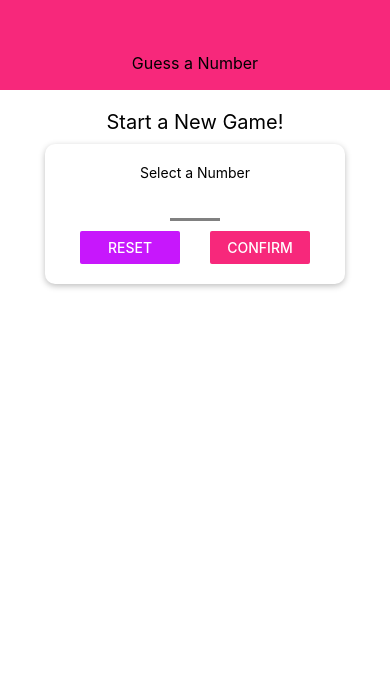
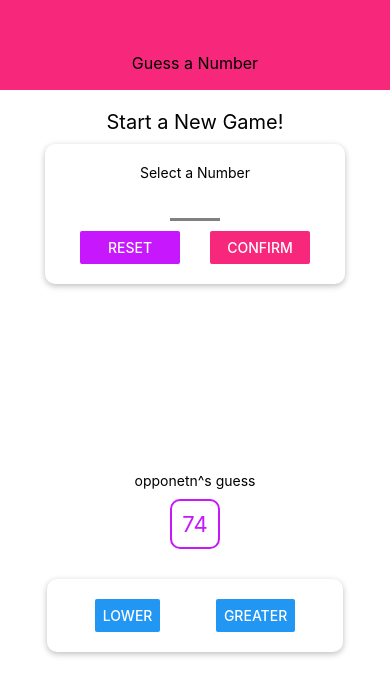
Before and after one commit to farukersoy/rn-guessApp, a React Native app: screen / in a window 390 px wide. Shown: the top 696 px of the page. Built offline with nearby package versions, Linux system fonts and the light colour scheme.

Commit message:
test commit

```diff
--- a/App.js
+++ b/App.js
@@ -1,15 +1,23 @@
-import React from 'react';
+import React, { useState } from 'react';
 import { StyleSheet, View } from 'react-native';
 
 //import components
 import Header from './components/Header';
 import StartGameScreen from './screens/StartGameScreen';
+import GameScreen from './screens/GameScreen';
 
 export default function App() {
+  const [userNumber, setUserNumber] = useState();
+
+  const startGameHandler = (selectedNumber) => {
+    setUserNumber(selectedNumber);
+  }
+
   return (
     <View style={styles.screen}>
       <Header title="Guess a Number" />
       <StartGameScreen />
+      <GameScreen />
     </View>
   );
 }
--- /dev/null
+++ b/components/NumberContainer.js
@@ -0,0 +1,30 @@
+import React from 'react';
+import { View, Text, StyleSheet } from 'react-native';
+
+import Colors from '../constants/colors';
+
+const NumberContainer = props => {
+    return (
+        <View style={styles.container} >
+            <Text style={styles.number} >{props.children}</Text>
+        </View>
+    )
+};
+
+const styles = StyleSheet.create({
+    container: {
+        borderWidth: 2,
+        borderColor: Colors.accent,
+        padding: 10,
+        borderRadius: 10,
+        marginVertical: 10,
+        alignItems: 'center',
+        justifyContent: 'center'
+    },
+    number: {
+        color: Colors.accent,
+        fontSize: 22
+    }
+});
+
+export default NumberContainer;
--- /dev/null
+++ b/screens/GameScreen.js
@@ -0,0 +1,50 @@
+import React, { useState } from 'react';
+import { View, Text, StyleSheet, Button } from 'react-native';
+
+import NumberContainer from '../components/NumberContainer';
+import Card from '../components/Card';
+
+const generateRandomBetween = (min, max, exclude) => {
+    min = Math.ceil(min);
+    max = Math.floor(max);
+    const rndNmb = Math.floor(Math.random() * (max - min)) + min;
+    if (rndNmb === exclude) {
+        return generateRandomBetween(min, max, exclude);
+    } else {
+        return rndNmb;
+    }
+}
+
+const GameScreen = props => {
+    const [currentGuess, setCurrentGuess] = useState(
+        generateRandomBetween(1, 100, props.userChoice)
+    );
+
+    return (
+        <View style={styles.screen} >
+            <Text>opponetn^s guess</Text>
+            <NumberContainer>{currentGuess}</NumberContainer>
+            <Card style={styles.buttonContainer} >
+                <Button title="LOWER" onPress={() => { }} />
+                <Button title="GREATER" onPress={() => { }} />
+            </Card>
+        </View>)
+}
+
+const styles = StyleSheet.create({
+    screen: {
+        flex: 1,
+        padding: 10,
+        alignItems: 'center'
+    },
+    buttonContainer: {
+        flexDirection: 'row',
+        justifyContent: "space-around",
+        marginTop: 20,
+        width: 300,
+        maxWidth: '80%'
+
+    }
+});
+
+export default GameScreen;
--- a/screens/StartGameScreen.js
+++ b/screens/StartGameScreen.js
@@ -4,6 +4,7 @@
 import Card from '../components/Card';
 import Colors from '../constants/colors';
 import Input from '../components/Input';
+import NumberContainer from '../components/NumberContainer';
 
 const StartGameScreen = props => {
 
@@ -30,11 +31,19 @@
         setConfirmed(true);
         setSelectedNumber(chosenNumber);
         setEnteredValue('');
+        Keyboard.dismiss();
     };
 
     let confirmedOutput;
+
     if (confirmed) {
-        confirmedOutput = <Text>Cosen Number: {selectedNumber}</Text>
+        confirmedOutput = (
+            <Card style={styles.summaryContainer} >
+                <Text>You selected </Text>
+                <NumberContainer>{selectedNumber}</NumberContainer>
+                <Button title="start" ></Button>
+            </Card>
+        )
     }
 
     return (
@@ -93,6 +102,10 @@
     input: {
         width: 50,
         textAlign: 'center'
+    },
+    summaryContainer: {
+        marginTop: 20,
+        alignItems: 'center'
     }
 });
 
```
